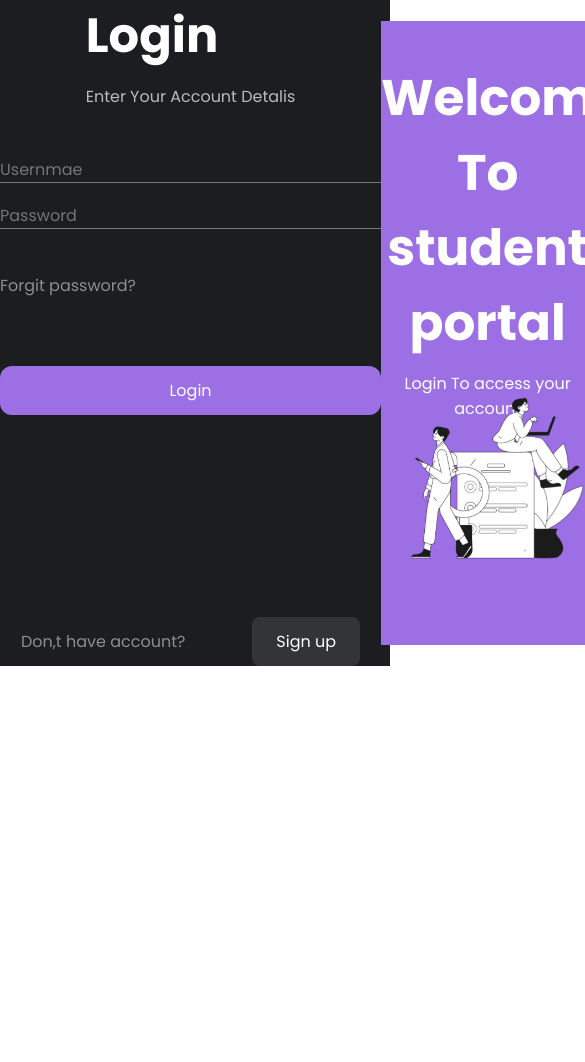
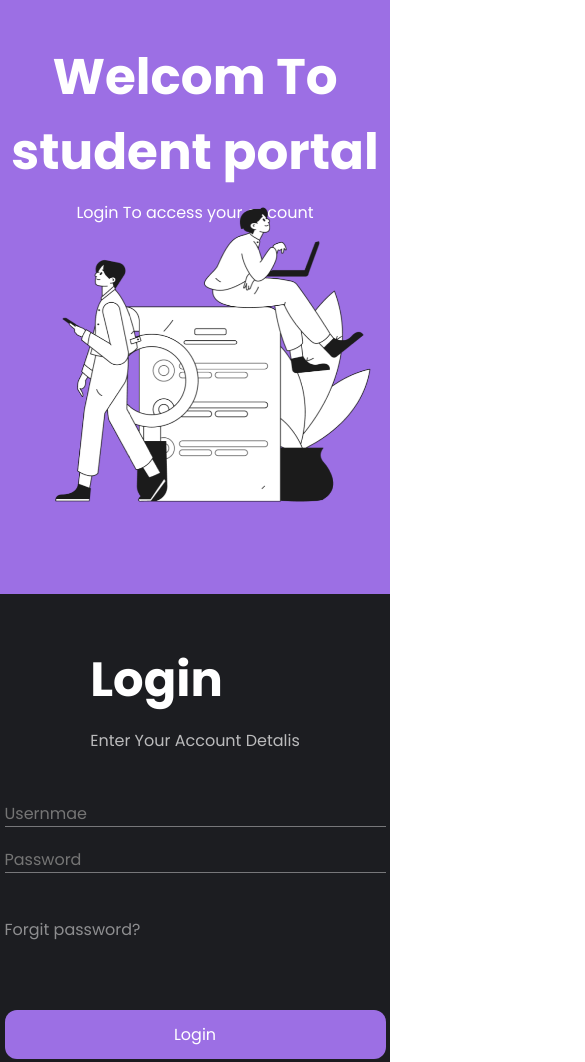
Before and after one commit to Suliman-Al-Helou/Login, a plain HTML site: page index.html in a window 390 px wide. Shown: the top 1062 px of the page, 585 px wide, since content can reach past the window. Before the commit the page ends 844 px from the top, so only its background shows below. Drawn offline with Linux system fonts and the light colour scheme; files that its build step writes are made by us from their sources.

Commit message:
eidt sizing

```diff
--- a/css/main.css
+++ b/css/main.css
@@ -12,6 +12,12 @@ section {
   background-color: #1c1d21;
 }
 
+@media (max-width: 767px) {
+  section {
+    flex-wrap: wrap;
+    flex-direction: column-reverse;
+  }
+}
 .left-side {
   width: 100%;
   display: flex;
@@ -31,11 +37,13 @@ section {
 .left-side form {
   display: flex;
   flex-direction: column;
+  width: 100%;
+  max-width: 381px;
   gap: 20px;
 }
 .left-side form input {
   border-bottom: 1px solid rgba(255, 255, 255, 0.3882352941);
-  width: 381px;
+  width: 100%;
   background: none;
   border: none;
   border-bottom: 1px solid rgba(255, 255, 255, 0.4);
@@ -105,6 +113,12 @@ section {
   color: rgba(255, 255, 255, 0.664);
 }
 
+@media (max-width: 767px) {
+  .left-side {
+    padding-top: 50px;
+    padding-bottom: 50px;
+  }
+}
 .right-side {
   width: 100%;
   background-color: #9c6fe4;
--- a/index.html
+++ b/index.html
@@ -5,7 +5,7 @@
     <meta charset="UTF-8">
     <meta name="viewport" content="width=device-width, initial-scale=1.0">
     <title>Login</title>
-    <link rel="stylesheet" href="css/main.css">
+    <link rel="stylesheet" href="main.css">
 </head>
 
 <body>
```
Also changed, not shown: 1 other file.
